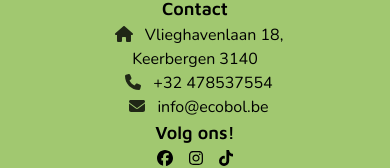
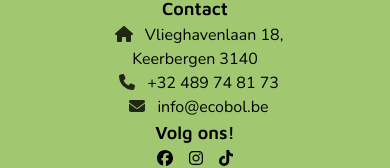
Before and after one commit to Vigintillionn/ecobol, a React (Create React App) app: page /bestel in a window 390 px wide. Shown: the part 757-925 px from the top of the page. Built offline with nearby package versions, Linux system fonts and the light colour scheme.

Commit message:
Changed phone number

```diff
--- a/src/components/Footer.tsx
+++ b/src/components/Footer.tsx
@@ -12,7 +12,7 @@ export default function Footer() {
             <h4 className="text-lg font-semibold font-mavenpro">Contact</h4>
             <ul className="text-black font-nunito">
               <li><FontAwesomeIcon className="mr-3 ml-2 opacity-80" icon={faHouse}/>Vlieghavenlaan 18, Keerbergen 3140</li>
-              <li><FontAwesomeIcon className="mr-3 ml-2 opacity-80" icon={faPhone}/>+32 478537554</li>
+              <li><FontAwesomeIcon className="mr-3 ml-2 opacity-80" icon={faPhone}/>+32 489 74 81 73</li>
               <li><FontAwesomeIcon className="mr-3 ml-2 opacity-80" icon={faEnvelope}/>info@ecobol.be</li>
               <li>
               <h4 className="text-lg font-semibold font-mavenpro">Volg ons!</h4>
```
